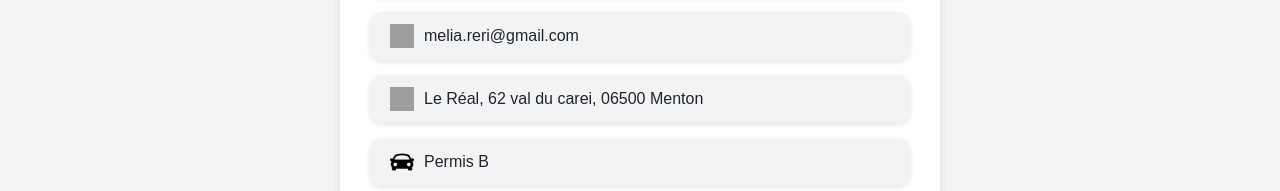
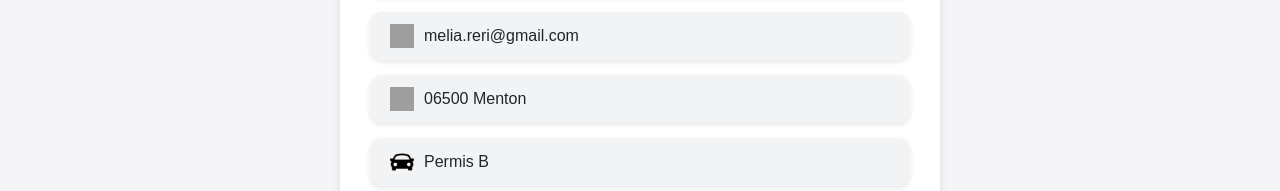
Before and after one commit to meliaa12/MlPortfolio, a plain HTML site: page contact.html in a window 1280 px wide. Shown: the part 244-435 px from the top of the page. Drawn offline with nearby package versions, Linux system fonts and the light colour scheme; grey boxes are pictures that could not be loaded.

Commit message:
mise à jour site

```diff
--- a/contact.html
+++ b/contact.html
@@ -55,7 +55,7 @@
                     </div>
                     <div class="contact-item">
                         <img src="https://img.icons8.com/ios-filled/24/000000/marker.png" alt="Location Icon">
-                        <span>Le Réal, 62 val du carei, 06500 Menton</span>
+                        <span>06500 Menton</span>
                     </div>
                     <div class="contact-item">
                         <img src="/assets/voiture.png" alt="Driving License Icon">
```
Also changed, not shown: index.html (+1 -1 lines), resume.html (line endings or trailing spaces), 1 other file.
